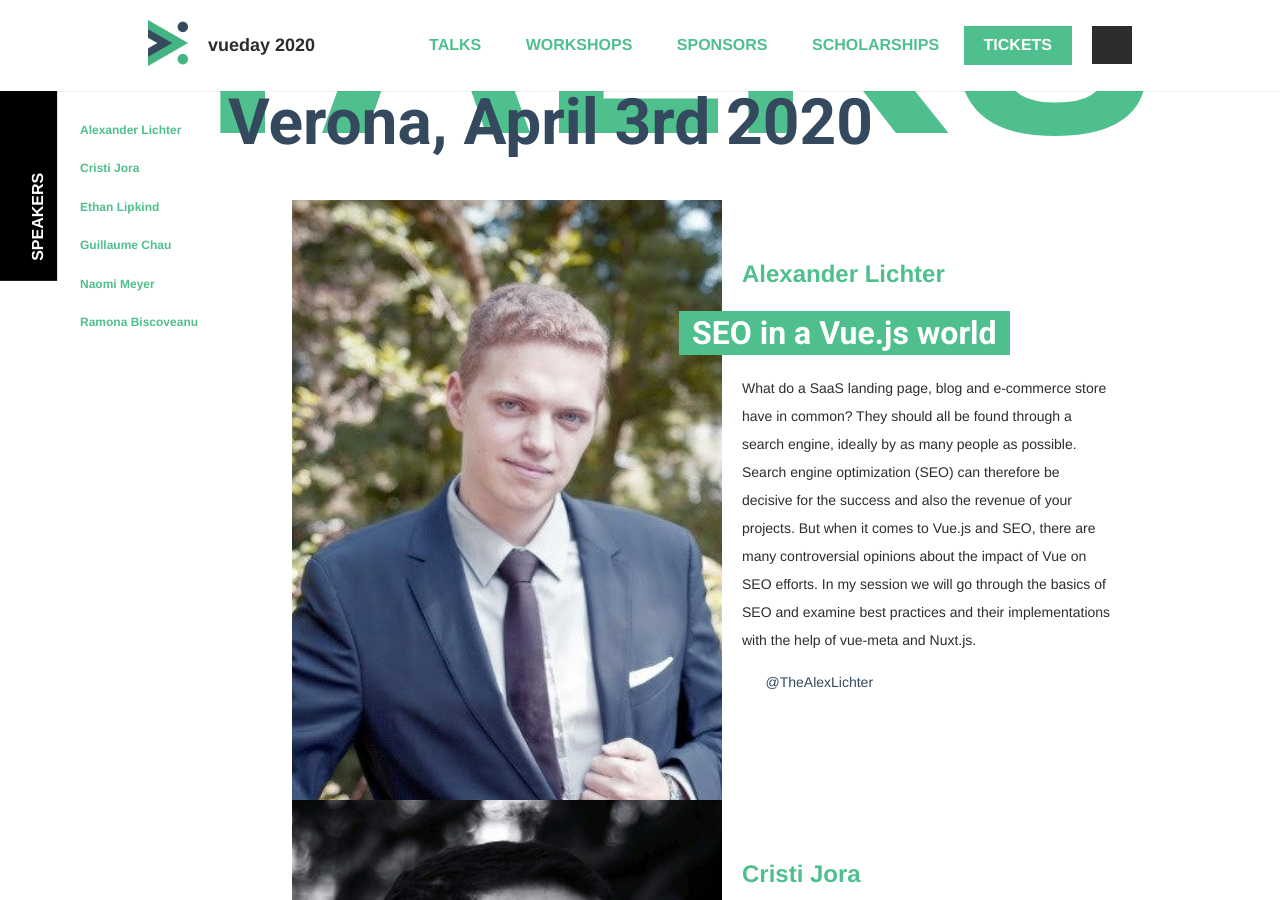
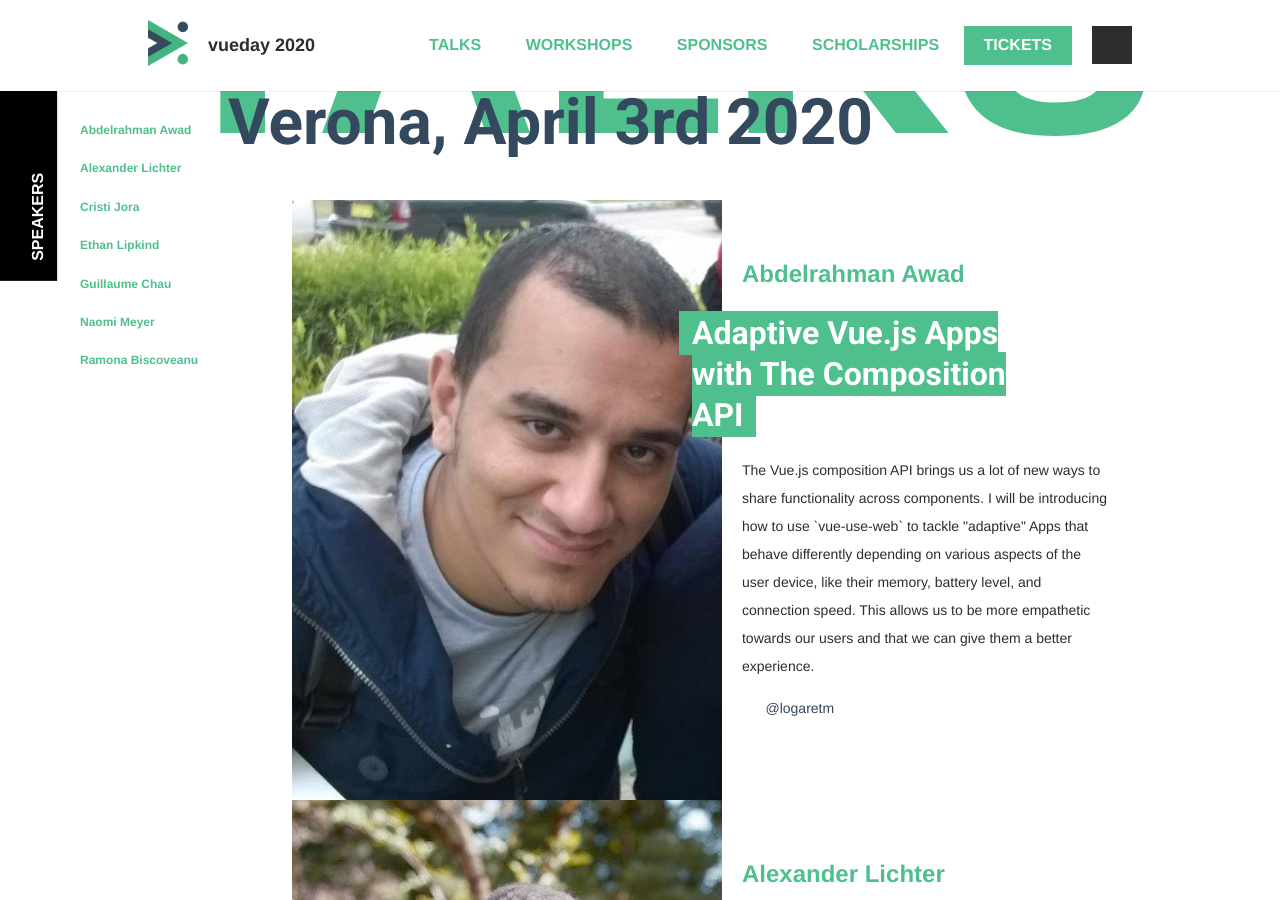
Before and after one commit to giuliatosato/2020.vueday.it, a Jekyll site: the page built from talks.html, in a window 1280 px wide and 900 px high, scrolled down 209 px. Built offline with Jekyll 4.4.1, drawn with Linux system fonts in a browser that asks for light colours; some web fonts are replaced; comment, search, counter and statistics services are not loaded.

Commit message:
Add Abdelrahman

```diff
--- a/_data/talks.yml
+++ b/_data/talks.yml
@@ -1,3 +1,11 @@
+-
+  speaker_id: abdelrahman-awad
+  title: Adaptive Vue.js Apps with The Composition API
+  extract: >
+    The Vue.js composition API brings us a lot of new ways to share functionality across components. I will be introducing
+    how to use `vue-use-web` to tackle "adaptive" Apps that behave differently depending on various aspects of the user
+    device, like their memory, battery level, and connection speed. This allows us to be more empathetic towards our
+    users and that we can give them a better experience.
 -
   speaker_id: alexander-lichter
   title: SEO in a Vue.js world
```
Also changed, not shown: _data/speakers.yml (+9 -0 lines), img/vueday/speaker/abdelrahman-awad.jpg (added).
